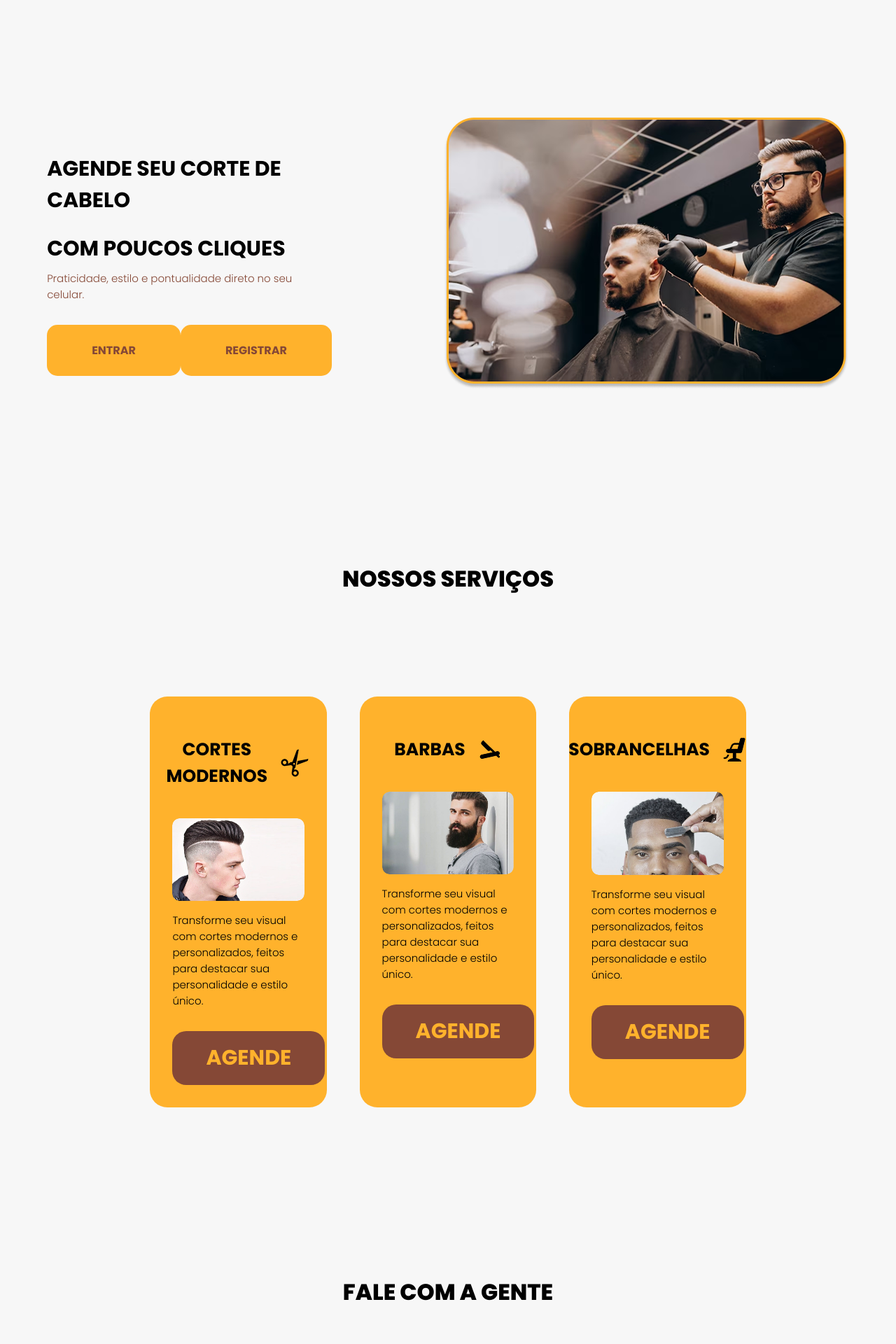
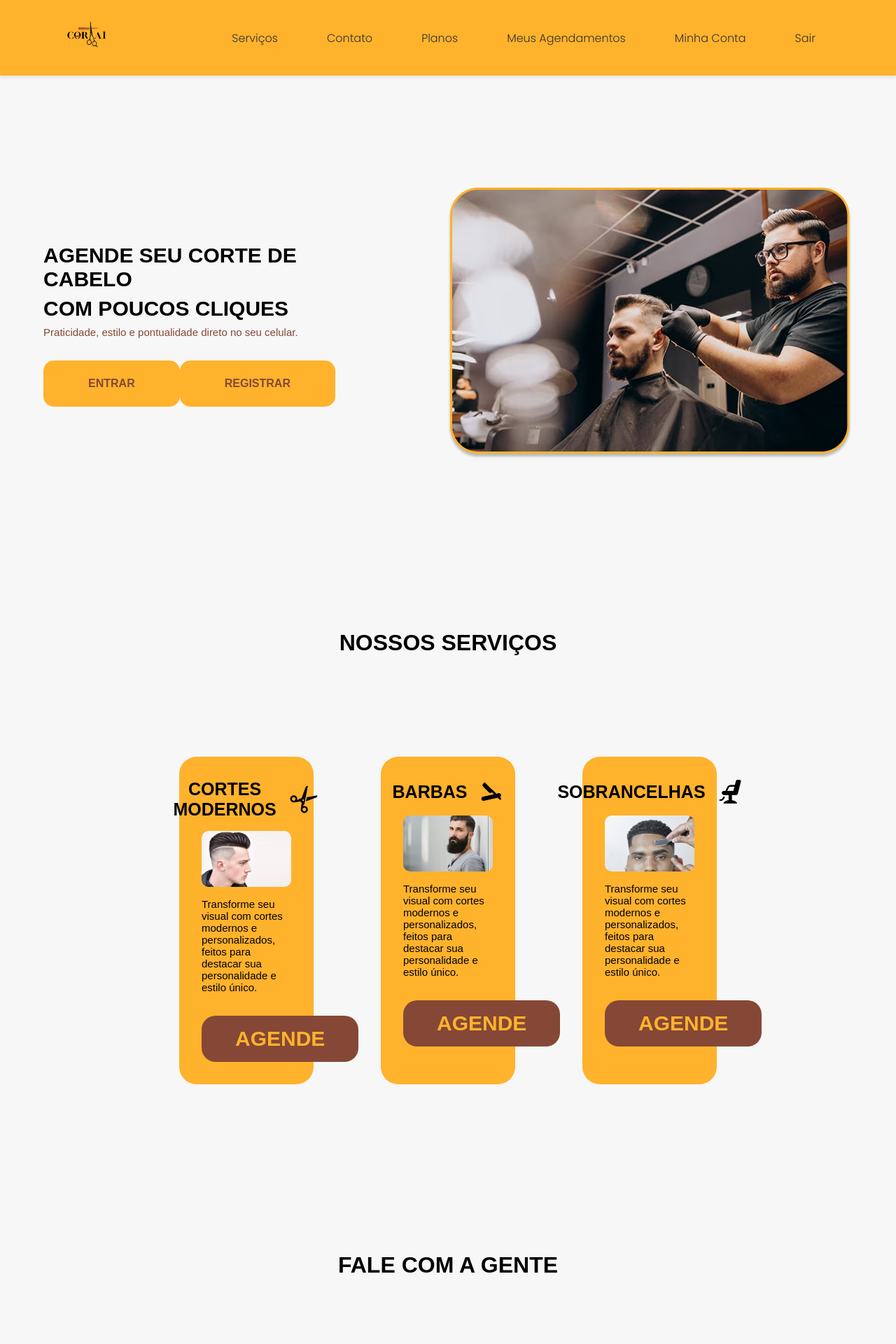
Before and after one commit to Vitorfran/projetoBarbearia, a PHP site: page /public/home.php in a window 1280 px wide. Shown: the top 1920 px of the page at 70% size. Run offline with PHP 8.4, Linux system fonts and the light colour scheme; the visitor is signed in with stand-in values (Sample User, id 1).

Commit message:
Inplementando Header.php
Front end por: Jose victor

header muda se estiver logado!

```diff
--- /dev/null
+++ b/assets/css/styleHeader.css
@@ -0,0 +1,43 @@
+* {
+  margin: 0;
+  padding: 0;
+  box-sizing: border-box;
+  font-family: Arial, sans-serif;
+}
+
+body {
+  background-color: #f5f5f5;
+}
+
+header {
+  display: flex;
+  justify-content: space-between;
+  align-items: center;
+  padding: 8px 80px;
+  background-color: #FFB22C;
+  box-shadow: 0 2px 5px rgba(0,0,0,0.1);
+}
+
+
+nav ul {
+  display: flex;
+  list-style: none;
+}
+
+nav ul li {
+  margin: 0px 35px;
+}
+
+nav ul li a {
+  text-decoration: none;
+  color: #333;
+  font-family: "Poppins", sans-serif;
+  font-weight: 300;
+  font-style: normal;
+  transition: color 0.3s;
+}
+
+nav ul li a:hover {
+  color: #f0f2f4;
+  text-decoration: underline;
+}
--- a/partes/header.php
+++ b/partes/header.php
@@ -0,0 +1,39 @@
+<?php
+session_start();
+?>
+<!DOCTYPE html>
+<html lang="pt-BR">
+<head>
+    <meta charset="UTF-8">
+    <meta name="viewport" content="width=device-width, initial-scale=1.0">
+    <title>Cortai</title>
+    <link rel="stylesheet" href="../assets/css/styleHeader.css">
+    <link rel="preconnect" href="https://fonts.googleapis.com">
+    <link rel="preconnect" href="https://fonts.gstatic.com" crossorigin>
+    <link href="https://fonts.googleapis.com/css2?family=Poppins:ital,wght@0,400;0,600;0,700;0,800;0,900;1,600;1,700;1,800;1,900&display=swap" rel="stylesheet">
+</head>
+<body>
+    <header>
+        <div class="logo">
+            <img src="../assets/imgs/header/Cortai.png" alt="Cortai">
+        </div>
+        <nav>
+            <ul>
+                <!-- Itens fixos para todos os usuários -->
+               <li><a href="../public/home.php#home-secao-servicos">Serviços</a></li>
+                <li><a href="#">Contato</a></li>
+                <li><a href="planos.php">Planos</a></li>
+
+                <?php if (isset($_SESSION['usuario'])): ?>
+                    <!-- ITENS PARA USUÁRIO LOGADO -->
+                    <li><a href="meus_agendamentos.php">Meus Agendamentos</a></li>
+                    <li><a href="minha_conta.php">Minha Conta</a></li>
+                    <li><a href="logout.php">Sair</a></li>
+                <?php else: ?>
+                    <!-- ITENS PARA USUÁRIO NÃO LOGADO -->
+                    <li><a href="login.php">Login</a></li>
+                    <li><a href="cadastro.php">Cadastro</a></li>
+                <?php endif; ?>
+            </ul>
+        </nav>
+    </header>
--- a/public/home.php
+++ b/public/home.php
@@ -1,3 +1,7 @@
+<?php
+require_once '../partes/header.php';
+?>
+
 <!DOCTYPE html>
 <!-- ===========================================
     CABEÇALHO DO DOCUMENTO HTML
@@ -13,7 +17,8 @@
 
     <!-- Links para folhas de estilo -->
     <!-- <link rel="stylesheet" href="../assets/css/home/reset.css"> --> <!-- Reset CSS (comentado) -->
-    <link rel="stylesheet" href="../assets/css/fonts.css"> <!-- Estilos de fontes -->
+    <link rel="stylesheet" href="../assets/css/fonts.css">
+    <link rel="stylesheet" href="../assets/css/styleHeader.css"><!-- Estilos de fontes -->
     <link rel="stylesheet" href="../assets/css/home/home.css"> <!-- Estilos principais da página -->
 </head>
 
```
Also changed, not shown: assets/css/style.css (added, +43 -0 lines), assets/imgs/header/Cortai.png (added).
